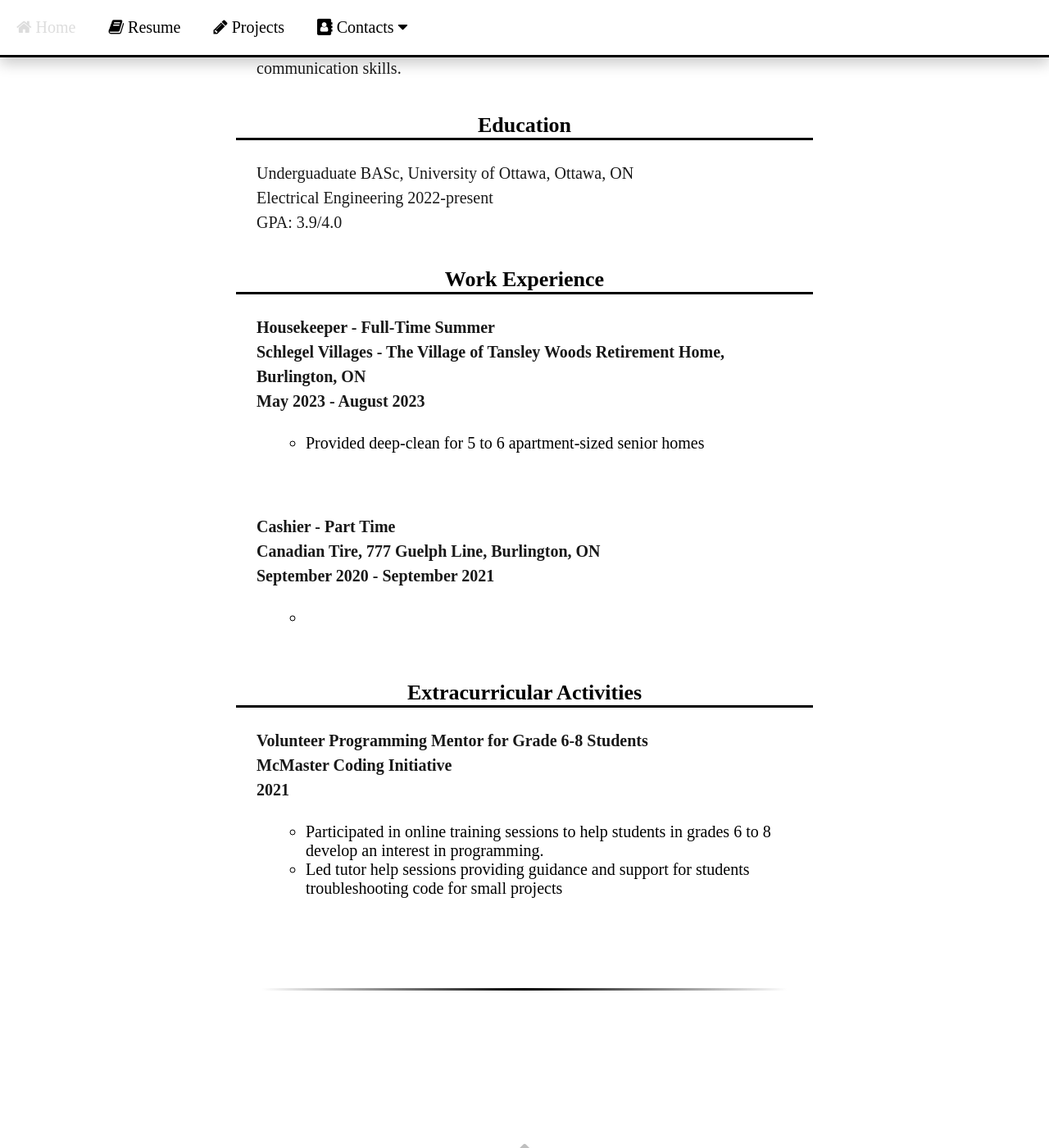
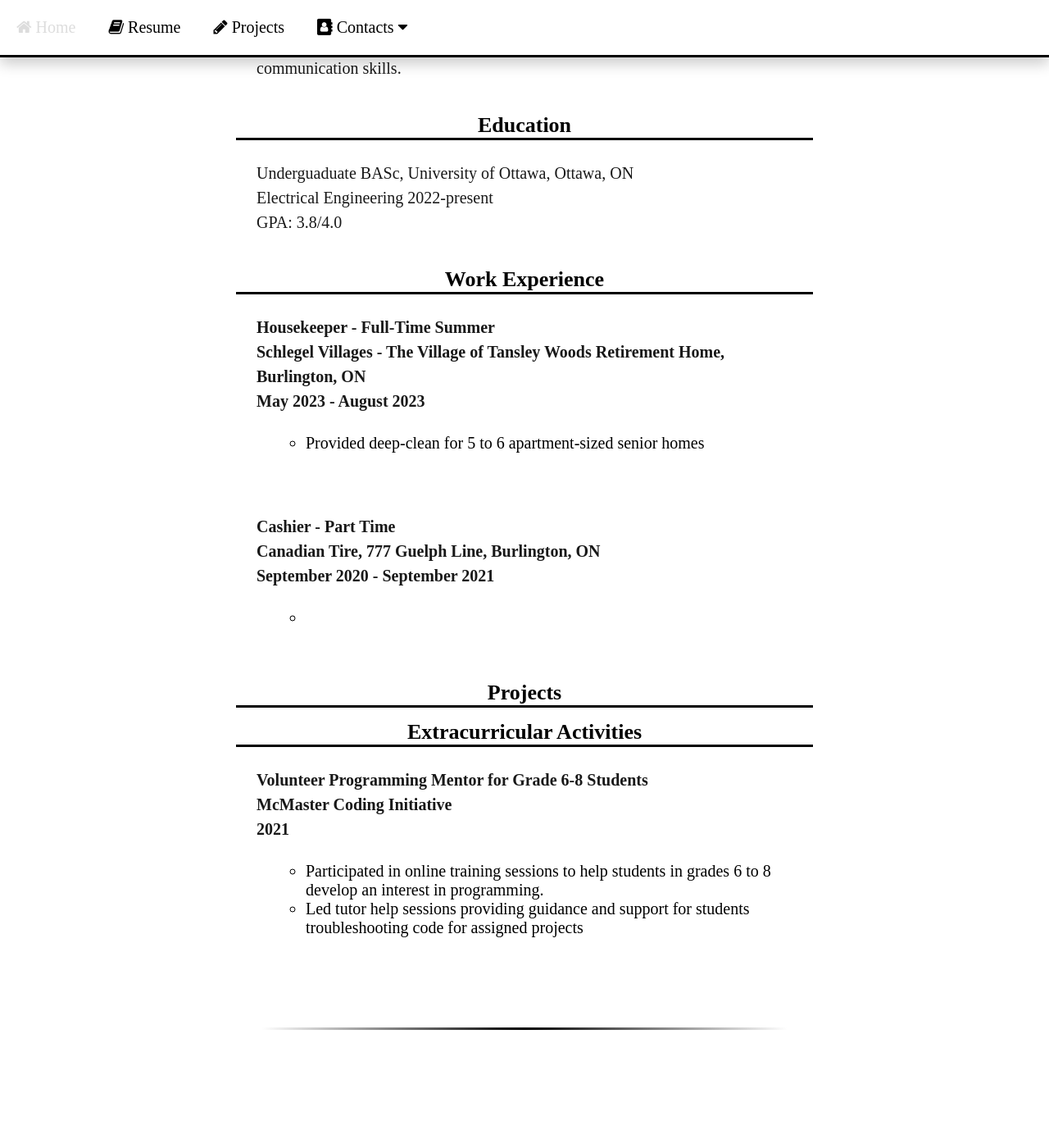
Before and after one commit to JacobHodgins/hodginsjacob, a Jekyll site: the page built from resume/index.html, in a window 1280 px wide and 1400 px high, scrolled down 248 px. Shown: the whole window at 82% size. Built offline with Jekyll 4.4.1, drawn with Linux system fonts in a browser that asks for light colours.

Commit message:
Update index.html

```diff
--- a/resume/index.html
+++ b/resume/index.html
@@ -8,7 +8,7 @@ title: Resume
   <p>Second-year electrical engineering student looking to specialize in power systems and sustainable energy with experience in web development. I am a
       hardworking, conscientious student with excellent analytical, organizational, and communication skills.</p>
   <div class="resume-title"><b>Education</b></div>
-  <p>Underguaduate BASc, University of Ottawa, Ottawa, ON<br>Electrical Engineering 2022-present<br>GPA: 3.9/4.0</p>
+  <p>Underguaduate BASc, University of Ottawa, Ottawa, ON<br>Electrical Engineering 2022-present<br>GPA: 3.8/4.0</p>
   <div class="resume-title"><b>Work Experience</b></div>
   <p><b>Housekeeper - Full-Time Summer<br>Schlegel Villages - The Village of Tansley Woods Retirement Home, Burlington, ON<br>May 2023 - August 2023</b><br>
     <ul>
@@ -20,11 +20,12 @@ title: Resume
       <li></li>
     </ul>
   </p>
+  <div class="resume-title"><b>Projects</b></div>
   <div class="resume-title"><b>Extracurricular Activities</b></div>
   <p><b>Volunteer Programming Mentor for Grade 6-8 Students<br>McMaster Coding Initiative<br>2021</b>
     <ul>
       <li>Participated in online training sessions to help students in grades 6 to 8 develop an interest in programming.</li>
-      <li>Led tutor help sessions providing guidance and support for students troubleshooting code for small projects</li>
+      <li>Led tutor help sessions providing guidance and support for students troubleshooting code for assigned projects</li>
     </ul>
   </p>
 </div>
```
